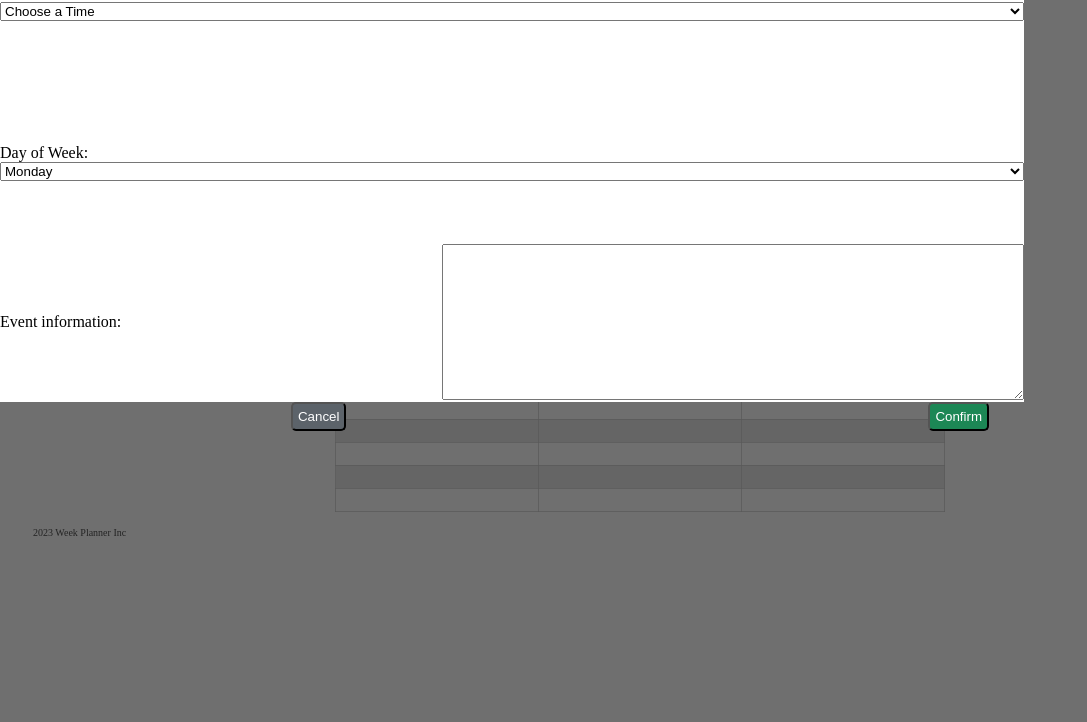
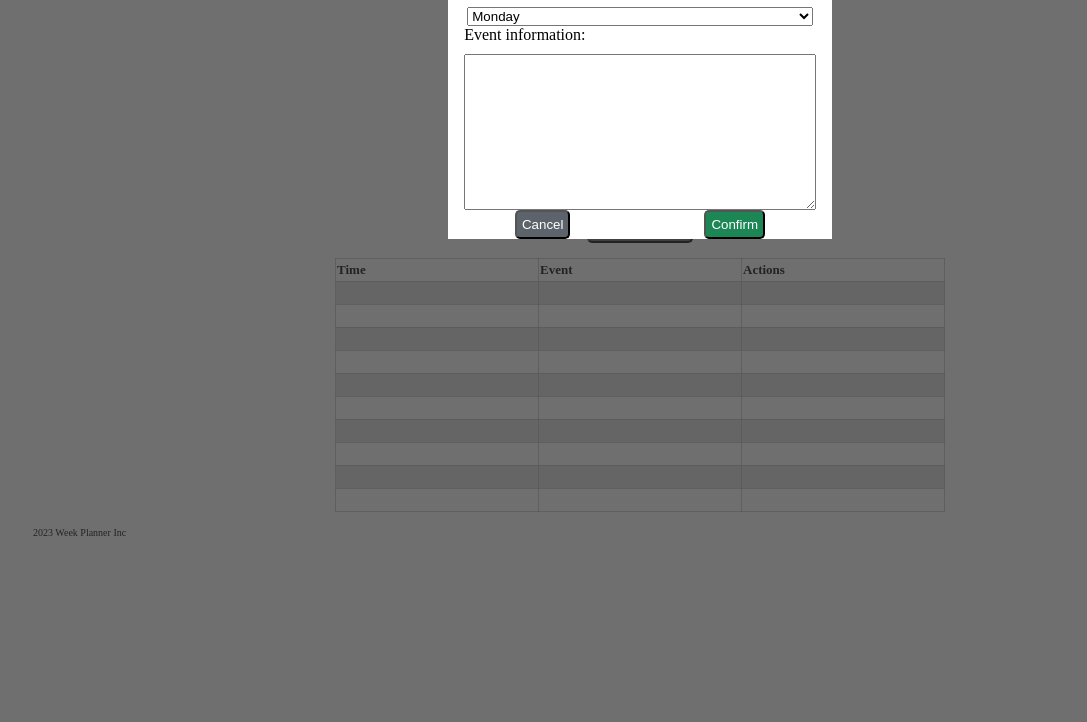
Before and after one commit to khanhnguyenq/week-planner, a plain HTML site: page index.html in a window 1280 px wide. Shown: the part 78-800 px from the top of the page, without its empty margins (0-1087 px from the left). Drawn offline with Linux system fonts and the light colour scheme.

Commit message:
Updated CSS to modal.

```diff
--- a/index.html
+++ b/index.html
@@ -94,10 +94,10 @@
       </div>
       <footer>2023 Week Planner Inc</footer>
       <div class="container hidden overlay">
-
-        <div class="row row-column-modal">
+        <div class="modal-container">
+          <div class="row row-column-modal">
           <label for="time">Time of Event:</label>
-          <select name="time" id="time">
+          <select name="time" id="time" class="width-90">
             <option value="default">Choose a Time</option>
             <option value="0600">0600</option>
             <option value="1000">1000</option>
@@ -109,7 +109,7 @@
         </div>
         <div class="row row-column-modal">
         <label for="weekday-modal">Day of Week:</label>
-        <select name="weekday" id="weekday-modal">
+        <select name="weekday" id="weekday-modal" class="width-90">
           <option value="monday">Monday</option>
           <option value="tuesday">Tuesday</option>
           <option value="wednesday">Wednesday</option>
@@ -121,7 +121,7 @@
       </div>
       <div class="row row-column-modal">
         <label for="information">Event information:</label>
-        <textarea name="information" id="information" cols="30" rows="10"></textarea>
+        <textarea name="information" class="width-90" id="information" cols="30" rows="10"></textarea>
       </div>
       <div class="row space-around">
         <button class="cancel">Cancel</button>
@@ -129,6 +129,7 @@
       </div>
       </div>
     </div>
+    </div>
     <script src="main.js"></script>
   </body>
 </html>
--- a/styles.css
+++ b/styles.css
@@ -56,10 +56,9 @@ footer {
 
 .row-column-modal {
   flex-direction: column;
-  align-content: left;
+  align-content: center;
   position: relative;
-  width: 80%;
-  height: 20%;
+  gap: 10px;
   background-color: white;
 }
 
@@ -79,6 +78,8 @@ footer {
 
 .space-around {
   justify-content: space-around;
+  position: relative;
+  background-color: white;
 }
 
 .overlay {
@@ -89,3 +90,13 @@ footer {
   right: 0;
   left: 0;
 }
+
+.modal-container {
+  width: 30%;
+  padding: 10px;
+  margin: 0 auto;
+}
+
+.width-90 {
+  width: 90%;
+}
```
